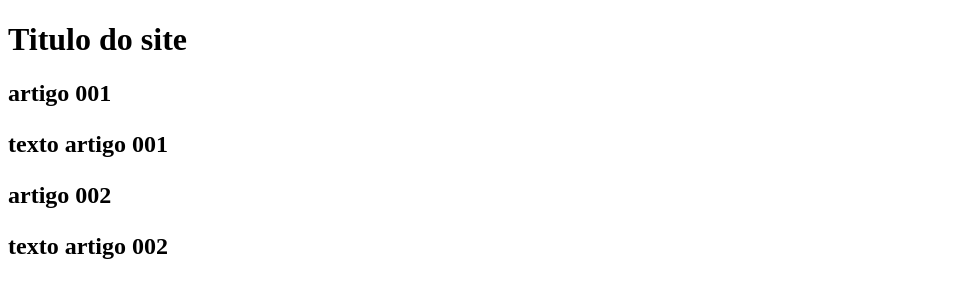
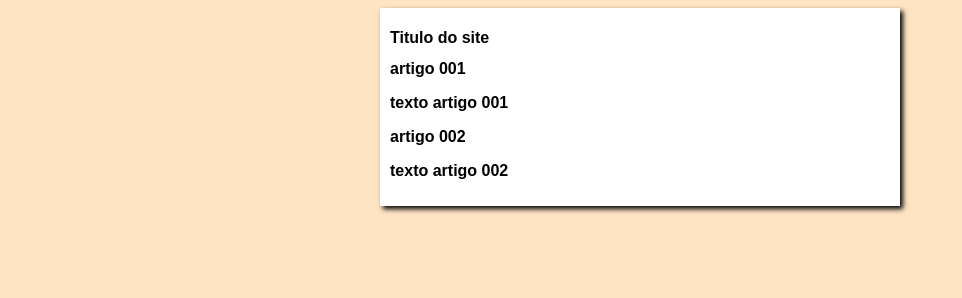
Before and after one commit to AlefeGabrielBGS/projeto-site, a plain HTML site: page index.html in a window 1280 px wide. Shown: the whole page, without its empty margins (0-962 px from the left). Drawn offline with Linux system fonts and the light colour scheme.

Commit message:
inicio do design

```diff
--- /dev/null
+++ b/estilo/style.css
@@ -0,0 +1,16 @@
+* {
+    font-family: Arial, Helvetica, sans-serif;
+    font-size: 16px;
+}
+body{
+    background-color: bisque;
+
+}
+
+main {
+    background-color: white;
+    width: 500px;
+    margin: auto;
+    padding: 10px;
+    box-shadow: 3px 3px 5px black;
+}
--- a/index.html
+++ b/index.html
@@ -4,6 +4,7 @@
     <meta charset="pt-br">
     <meta name="viewport" content="width=device-width, initial-scale=1.0">
     <title>Git e GitHub</title>
+    <link rel="stylesheet" href="estilo/style.css">
 </head>
 <body>
     <main>
```
